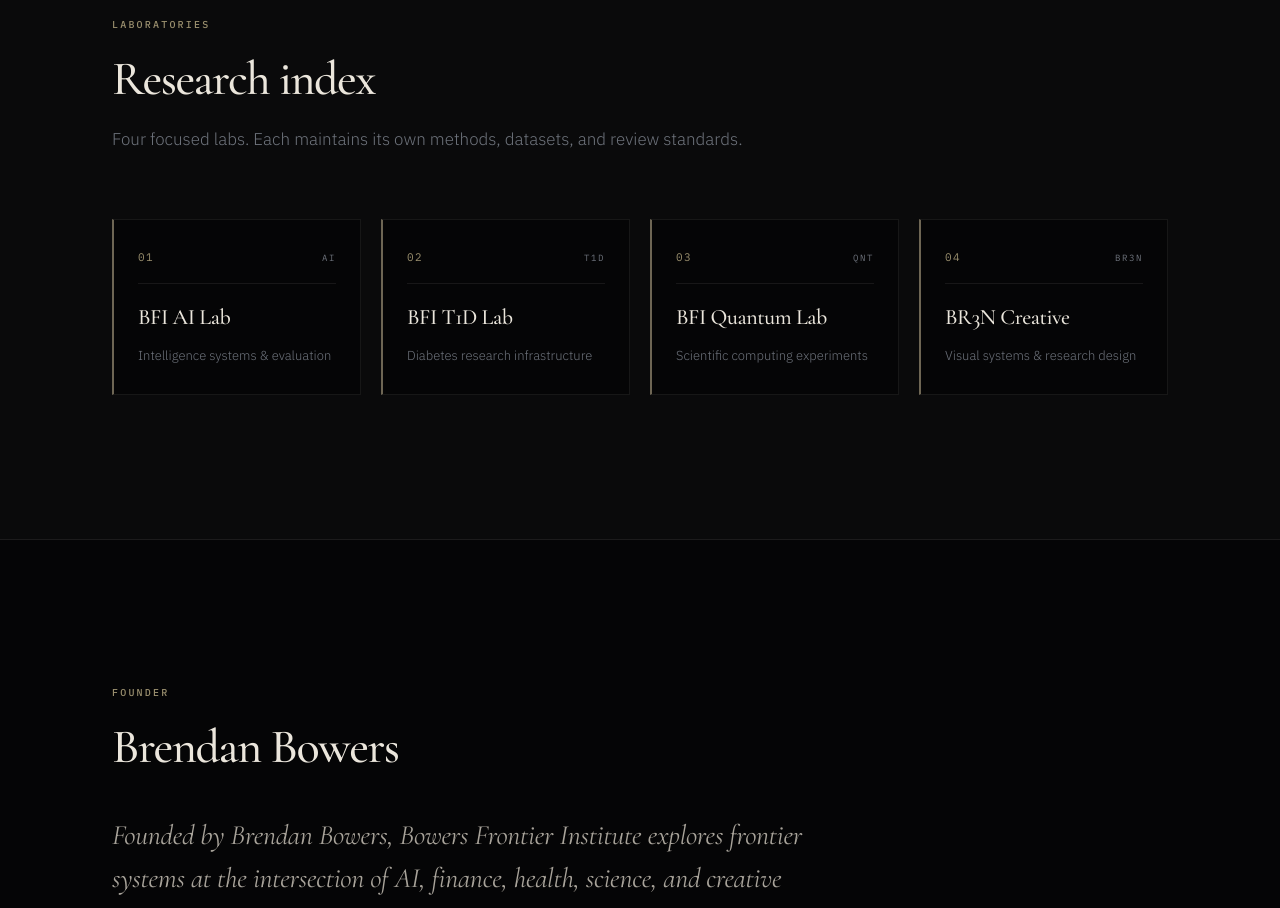
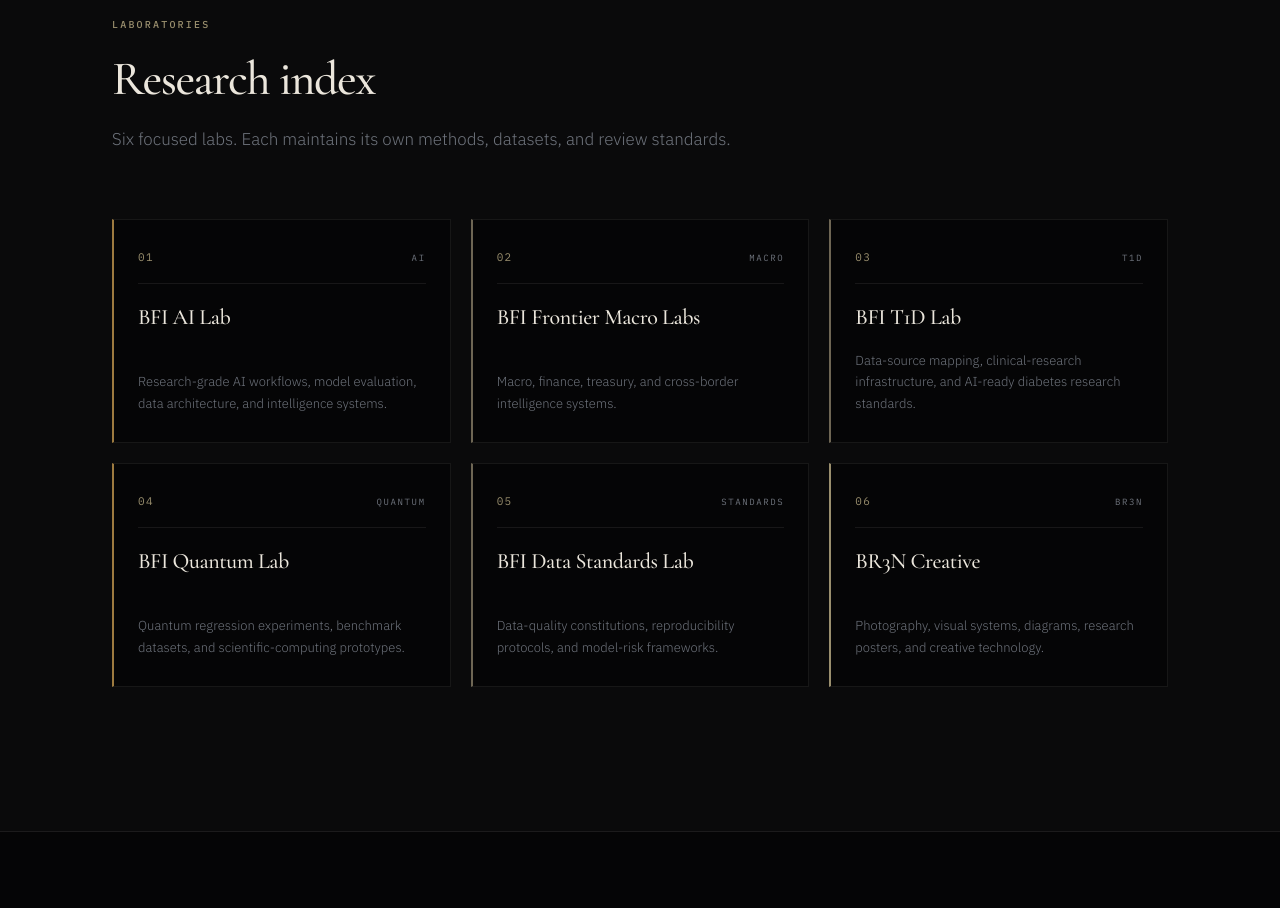
Before and after one commit to brendanbowers1-bit/bowers-frontier-institute, a React (Vite) app: page / in a window 1280 px wide. Shown: the part 1720-2628 px from the top of the page. Built offline with nearby package versions, Linux system fonts and the light colour scheme.

Commit message:
Expand labs section from shared data
Co-authored-by: brendanbowers1-bit <brendanbowers1-bit@users.noreply.github.com>

```diff
--- a/src/components/Labs.jsx
+++ b/src/components/Labs.jsx
@@ -1,9 +1,7 @@
-const LABS = [
-  { index: "01", id: "AI", name: "BFI AI Lab", focus: "Intelligence systems & evaluation" },
-  { index: "02", id: "T1D", name: "BFI T1D Lab", focus: "Diabetes research infrastructure" },
-  { index: "03", id: "QNT", name: "BFI Quantum Lab", focus: "Scientific computing experiments" },
-  { index: "04", id: "BR3N", name: "BR3N Creative", focus: "Visual systems & research design" },
-];
+import { labs } from "../data/labs";
+
+const labCode = (id) => id.toUpperCase();
+const labIndex = (index) => String(index + 1).padStart(2, "0");
 
 export function Labs() {
   return (
@@ -15,19 +13,27 @@ export function Labs() {
             Research index
           </h2>
           <p className="section-lead">
-            Four focused labs. Each maintains its own methods, datasets, and review standards.
+            Six focused labs. Each maintains its own methods, datasets, and review standards.
           </p>
         </header>
         <ol className="lab-index">
-          {LABS.map((lab) => (
+          {labs.map((lab, index) => (
             <li key={lab.id}>
-              <article className="lab-index__card">
+              <article
+                className={[
+                  "lab-index__card",
+                  lab.accent ? "lab-index__card--accent" : "",
+                  lab.creative ? "lab-index__card--creative" : "",
+                ]
+                  .filter(Boolean)
+                  .join(" ")}
+              >
                 <div className="lab-index__meta">
-                  <span className="lab-index__num">{lab.index}</span>
-                  <span className="lab-index__id">{lab.id}</span>
+                  <span className="lab-index__num">{labIndex(index)}</span>
+                  <span className="lab-index__id">{labCode(lab.id)}</span>
                 </div>
                 <h3 className="lab-index__name">{lab.name}</h3>
-                <p className="lab-index__focus">{lab.focus}</p>
+                <p className="lab-index__focus">{lab.description}</p>
               </article>
             </li>
           ))}
--- a/src/index.css
+++ b/src/index.css
@@ -455,14 +455,14 @@ a {
 
 @media (min-width: 1100px) {
   .lab-index {
-    grid-template-columns: repeat(4, 1fr);
+    grid-template-columns: repeat(3, 1fr);
   }
 }
 
 .lab-index__card {
   display: flex;
   flex-direction: column;
-  min-height: 11rem;
+  min-height: 14rem;
   padding: 1.75rem 1.5rem;
   background: var(--void);
   border: 1px solid var(--border);
@@ -477,6 +477,14 @@ a {
   background: var(--graphite);
   border-left-color: var(--gold);
   transform: translateY(-2px);
+}
+
+.lab-index__card--accent {
+  border-left-color: rgba(184, 143, 74, 0.85);
+}
+
+.lab-index__card--creative {
+  border-left-color: var(--gold);
 }
 
 .lab-index__meta {
@@ -517,7 +525,7 @@ a {
   margin-top: auto;
   font-size: 0.8125rem;
   font-weight: 300;
-  line-height: 1.55;
+  line-height: 1.65;
   color: var(--steel);
 }
 
```
Also changed, not shown: 1 other file (tests, documents, lock files or other folders).
